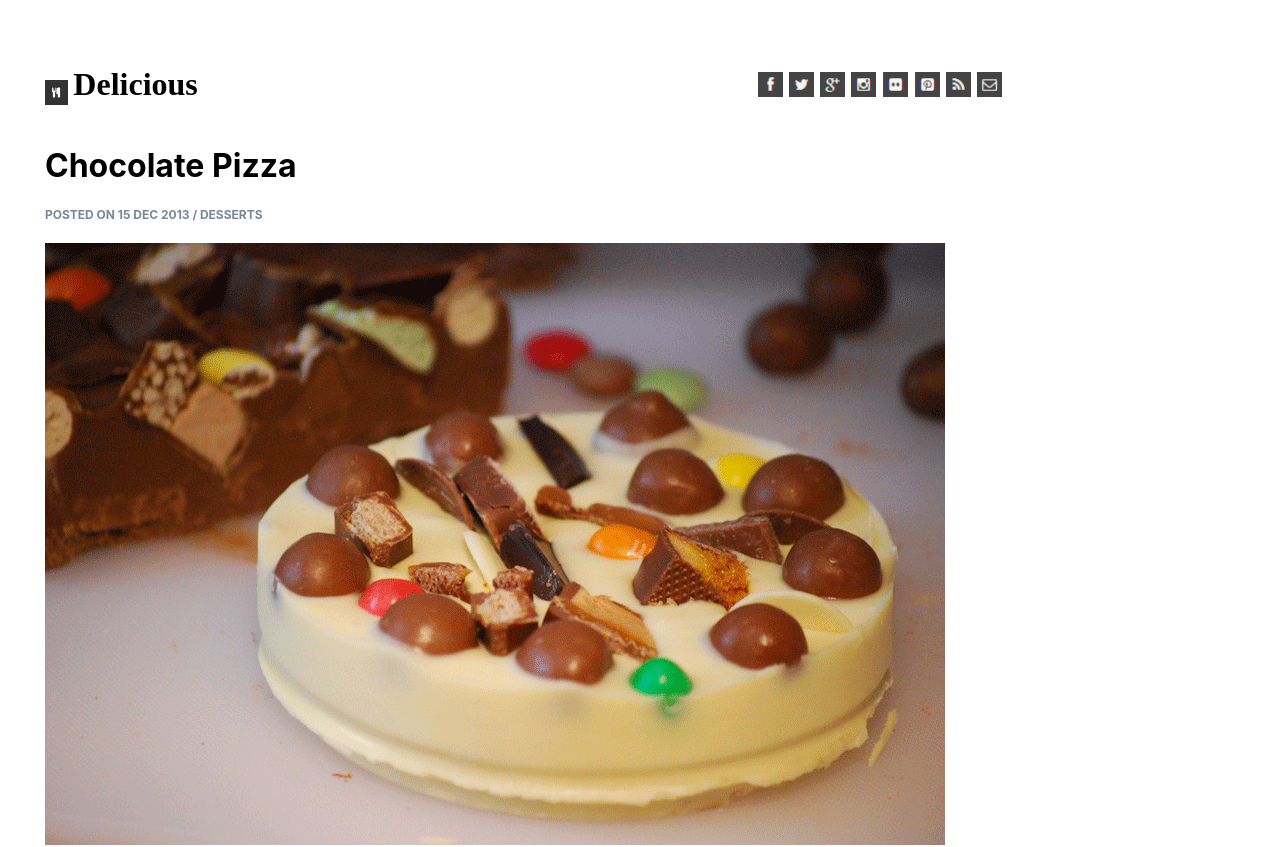
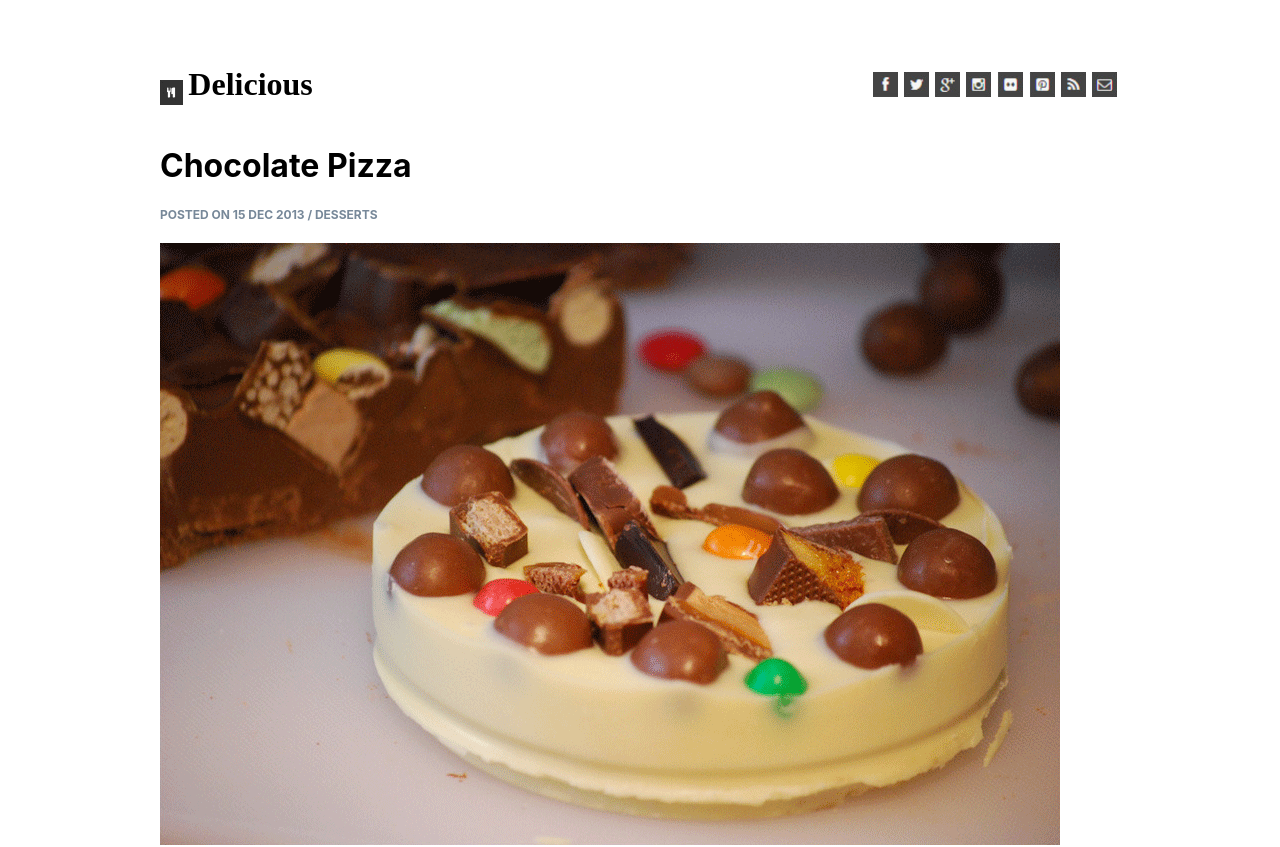
Before and after one commit to nicole-m-martin/chocolate-pizza-react, a React (Create React App) app: page / in a window 1280 px wide. Shown: the top 847 px of the page. Built offline with nearby package versions, Linux system fonts and the light colour scheme.

Commit message:
centered page

```diff
--- a/src/App.css
+++ b/src/App.css
@@ -1,38 +1,8 @@
-.App {
-  text-align: center;
-}
-
-.App-logo {
-  height: 40vmin;
-  pointer-events: none;
-}
-
-@media (prefers-reduced-motion: no-preference) {
-  .App-logo {
-    animation: App-logo-spin infinite 20s linear;
-  }
-}
-
-.App-header {
-  background-color: #282c34;
-  min-height: 100vh;
-  display: flex;
+html {
+  display:flex;
   flex-direction: column;
+  justify-items: center;
   align-items: center;
   justify-content: center;
-  font-size: calc(10px + 2vmin);
-  color: white;
+  align-content: center;
 }
-
-.App-link {
-  color: #61dafb;
-}
-
-@keyframes App-logo-spin {
-  from {
-    transform: rotate(0deg);
-  }
-  to {
-    transform: rotate(360deg);
-  }
-}
```
Also changed, not shown: src/ImageSection/img.module.css (line endings or trailing spaces), src/IngredientsList/ingredient.module.css (line endings or trailing spaces), src/Recipe/recipeStyle.module.css (line endings or trailing spaces), src/assets/hr-img.png (added).
